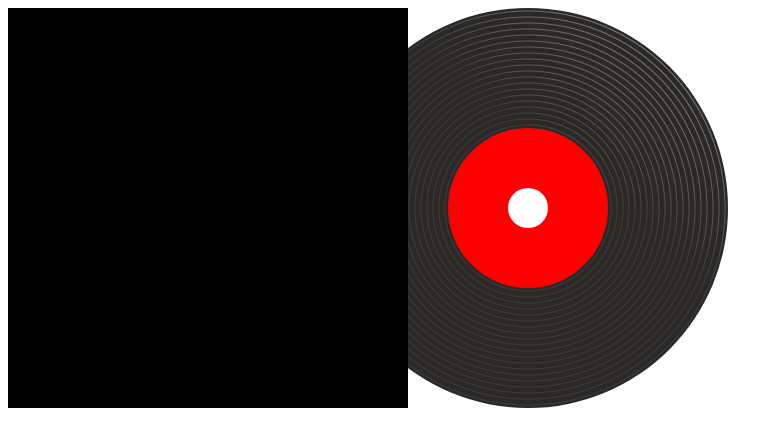
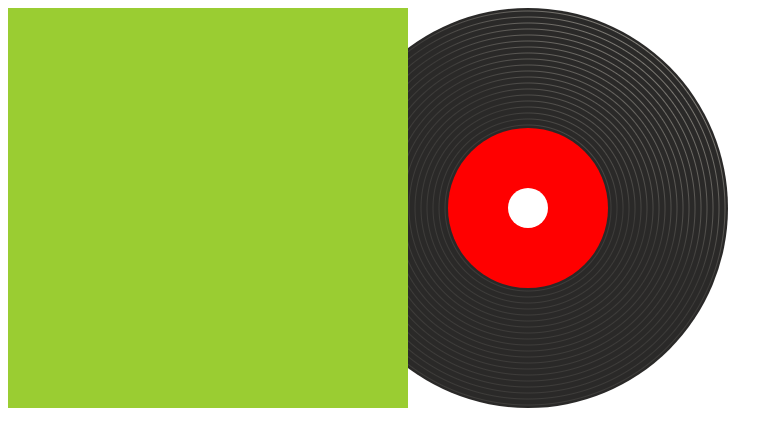
Before and after one commit to Jonay024/cover-css, a website built with Parcel: page src/index.html in a window 1280 px wide. Shown: the whole page, without its empty margins (0-783 px from the left). Built offline with nearby package versions, Linux system fonts and the light colour scheme.

Commit message:
prueba de commit en develop

```diff
--- a/src/css/index.css
+++ b/src/css/index.css
@@ -5,7 +5,7 @@ body {
 .cover {
     width: 400px;
     height: 400px;
-    background-color: black;
+    background-color: yellowgreen;
     z-index: 20;
 }
 
```
